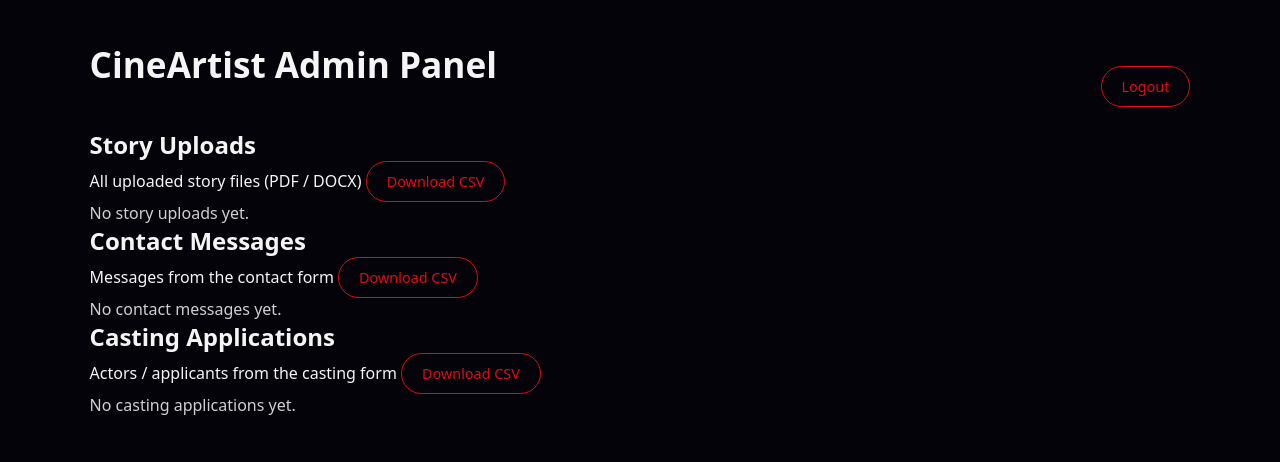
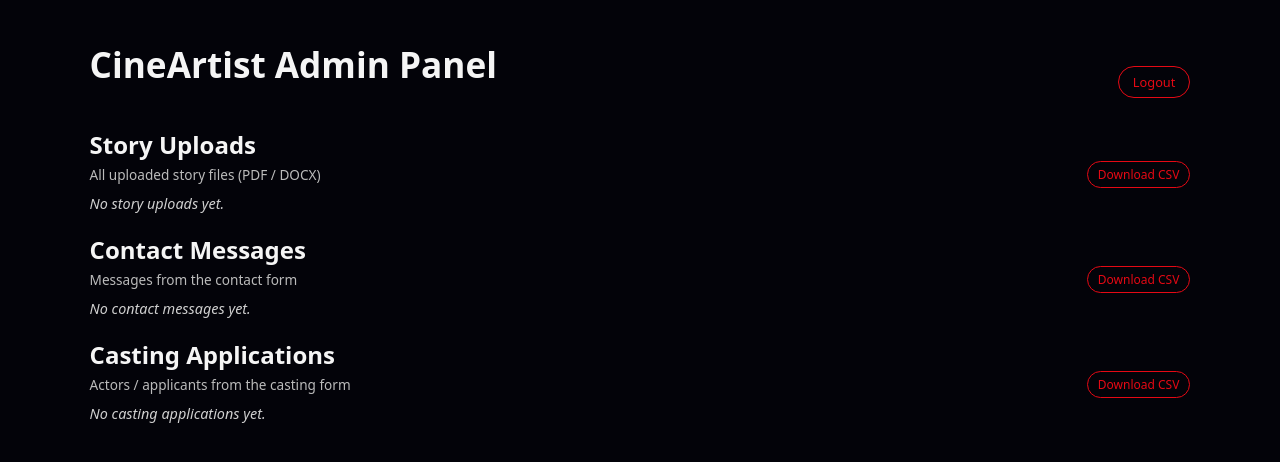
Before and after one commit to himanshubhartii/cineartist-site, a Flask app: page /admin/dashboard in a window 1280 px wide. Shown: the top 462 px of the page. Run offline with Flask 3, Linux system fonts and the light colour scheme; the visitor is signed in with stand-in values (Sample User, id 1).

Commit message:
Update style.css

```diff
--- a/static/style.css
+++ b/static/style.css
@@ -877,3 +877,100 @@ body {
 .admin-table tr:nth-child(even) {
     background: #10111c;
 }
+/* ========== ADMIN TABLE POLISH ========== */
+.admin-table {
+    width: 100%;
+    border-collapse: collapse;
+    margin-top: 10px;
+    margin-bottom: 30px;
+    background: #0d0e16;
+    border-radius: 10px;
+    overflow: hidden;
+    font-size: 0.85rem;
+}
+
+.admin-table td {
+    padding: 8px 10px;
+    border-bottom: 1px solid #2b2b39;
+    color: #ddd;
+}
+
+.admin-table tr:nth-child(1) td {
+    background: #18182a;
+    font-weight: 600;
+}
+
+.admin-table tr:nth-child(even) td {
+    background: #10111c;
+}
+
+.admin-empty {
+    font-size: 0.9rem;
+    color: #999;
+    margin-bottom: 20px;
+    font-style: italic;
+}
+
+.admin-section-header {
+    display: flex;
+    justify-content: space-between;
+    align-items: center;
+    font-size: 0.85rem;
+    color: #bbb;
+    margin-bottom: 6px;
+}
+
+.small-btn {
+    padding: 6px 14px;
+    font-size: 0.8rem;
+}
+
+.tiny-btn {
+    padding: 4px 10px;
+    font-size: 0.75rem;
+}
+
+/* ========== FILM TAGS ========== */
+.film-tags {
+    margin-top: 4px;
+}
+
+.film-tag {
+    display: inline-block;
+    padding: 3px 8px;
+    border-radius: 999px;
+    border: 1px solid #33344a;
+    font-size: 0.7rem;
+    margin-right: 6px;
+    margin-top: 4px;
+    color: #dcdcdc;
+}
+
+/* ========== CASTING LAYOUT ========== */
+.casting-layout {
+    display: grid;
+    grid-template-columns: 1.4fr 1fr;
+    gap: 24px;
+    margin-top: 20px;
+}
+
+.casting-info {
+    font-size: 0.9rem;
+    color: #d0d0d0;
+}
+
+.casting-info ul {
+    margin-top: 8px;
+    margin-left: 16px;
+}
+
+.casting-info li {
+    margin-bottom: 4px;
+}
+
+/* responsive casting */
+@media (max-width: 900px) {
+    .casting-layout {
+        grid-template-columns: 1fr;
+    }
+}
```
